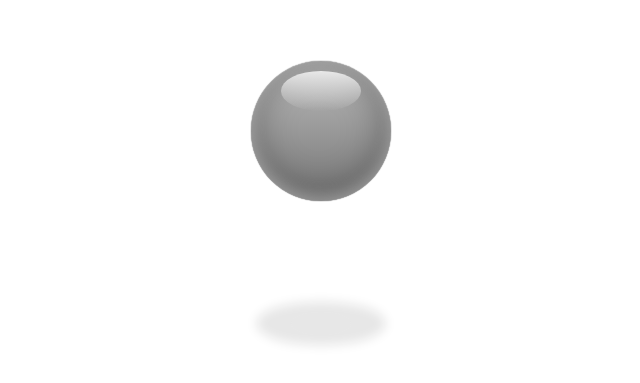
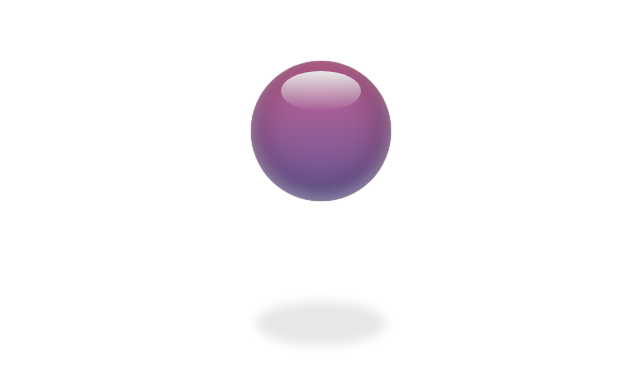
Before and after one commit to whitney-mitchell/3dBouncingBall, a plain HTML site: page index.html in a window 1280 px wide. Shown: the part 219-602 px from the top of the page, without its empty margins (319-959 px from the left). Drawn offline with Linux system fonts and the light colour scheme.

Commit message:
Color-change fun.

```diff
--- a/style.css
+++ b/style.css
@@ -42,15 +42,15 @@
 	/* Border-radius is half of the width/height above, so the ball is round and not an oval. */
 	border-radius: 70px;
 	/* Ball's background is linear gradient, with 3 levels of box-shadows for 3d effect. */
-	background: -webkit-gradient(linear, left top, left bottom, from(rgba(187,187,187,1)), color-stop(99%, rgba(119,119,119,1)));
-	background: -webkit-linear-gradient(top, rgba(187,187,187,1) 0%, rgba(119,119,119,1) 99%);
-	background: linear-gradient(top, rgba(187,187,187,1) 0%, rgba(119,119,119,1) 99%);
+	background: -webkit-gradient(linear, left top, left bottom, from(rgba(200,100,150,1)), color-stop(99%, rgba(102,86,150,1)));
+	background: -webkit-linear-gradient(top, rgba(200,100,150,1) 0%, rgba(102,86,150,1) 99%);
+	background: linear-gradient(top, rgba(200,100,150,1) 0%, rgba(102,86,150,1) 99%);
 	/*	First level is the darker shadow at bottom of ball. Second gives the blurry glow, also at bottom.
 			Third is a barely-there blur behind the ball's contours. */
-	-webkit-box-shadow: inset 0 -5px 15px rgba(255,255,255,0.4),
+	-webkit-box-shadow: inset 0 -5px 15px rgba(280,255,255,0.4),
 											inset -2px -1px 40px rgba(0,0,0,0.4),
 											0 0 1px #000;
-	box-shadow: inset 0 -5px 15px rgba(255,255,255,0.4),
+	box-shadow: inset 0 -5px 15px rgba(280,255,255,0.4),
 								inset -2px -1px 40px rgba(0,0,0,0.4),
 								0 0 1px #000;
 	position: absolute;
```
